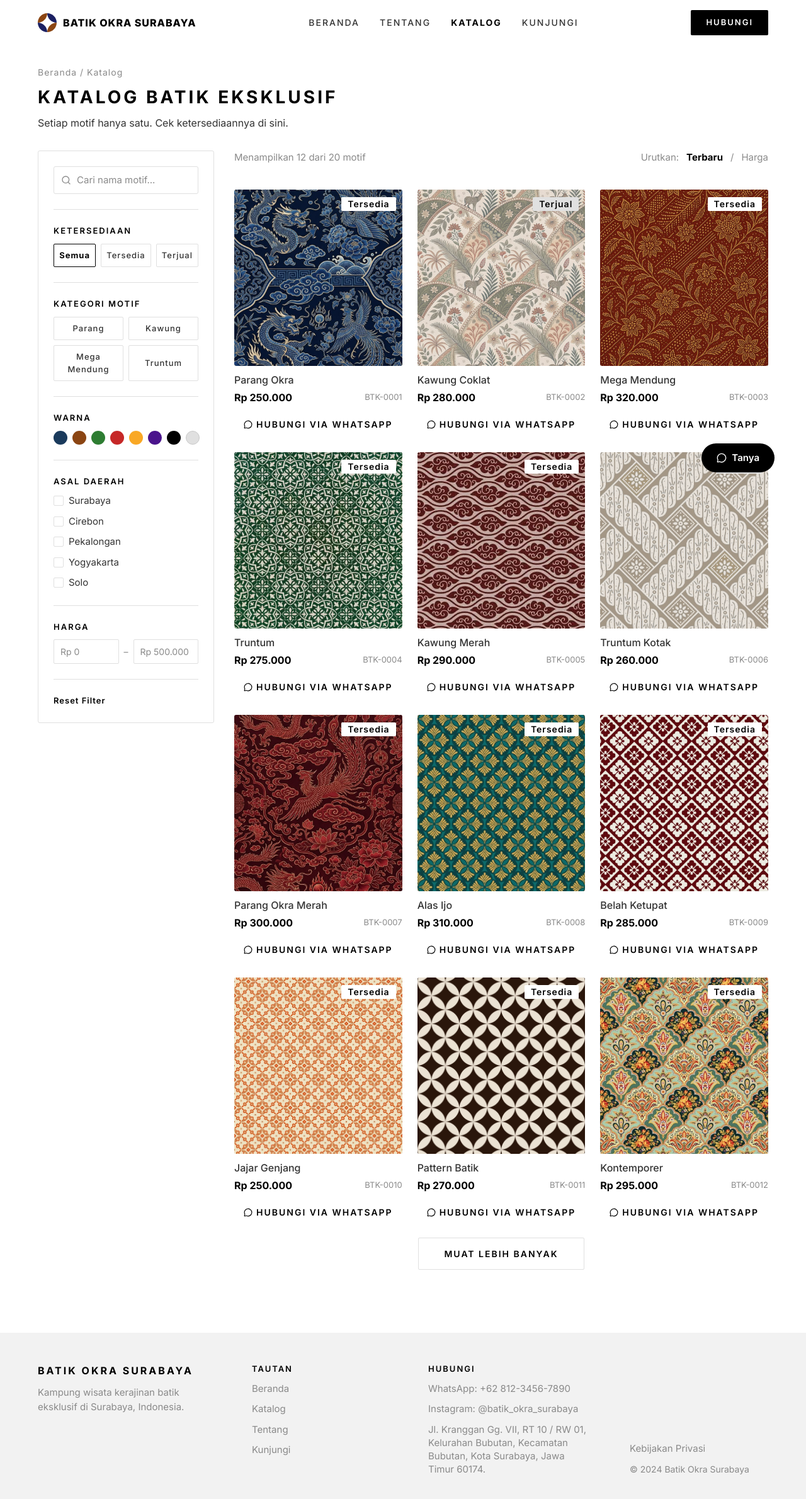
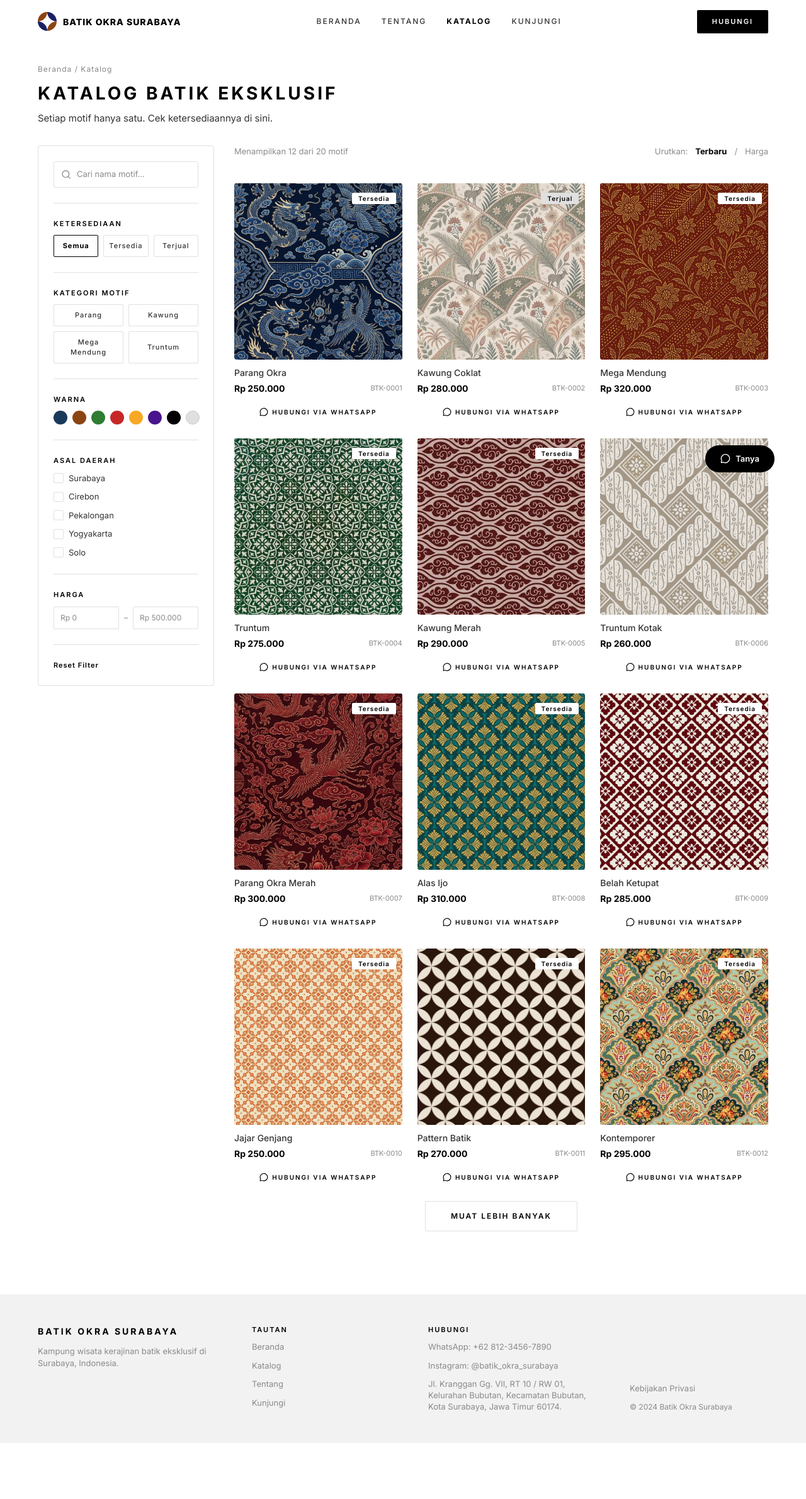
Before and after one commit to Anshari06/Batik-Okra, a Next.js app: page /katalog in a window 1280 px wide. Shown: the top 2380 px of the page at 63% size. After the commit the page ends 2291 px from the top, so only its background shows below. Built offline with nearby package versions, Linux system fonts and the light colour scheme.

Commit message:
style: kembalikan ukuran font ke skala awal (turun 1-2px)

```diff
--- a/src/app/(publik)/katalog/page.tsx
+++ b/src/app/(publik)/katalog/page.tsx
@@ -46,7 +46,7 @@ export default function KatalogPage() {
   return (
     <div className="mx-auto w-full max-w-[1440px]">
       <div className="flex flex-col gap-2 px-6 pt-8 md:px-[60px]">
-        <p className="text-[14px] tracking-[1px] text-[#8a8a8a]">
+        <p className="text-[12px] tracking-[1px] text-[#8a8a8a]">
           <Link href="/" className="hover:text-black">
             Beranda
           </Link>{" "}
@@ -55,7 +55,7 @@ export default function KatalogPage() {
         <h1 className="text-[28px] font-bold tracking-[4px] text-black">
           KATALOG BATIK EKSKLUSIF
         </h1>
-        <p className="text-[16px] text-[#333]">
+        <p className="text-[15px] text-[#333]">
           Setiap motif hanya satu. Cek ketersediaannya di sini.
         </p>
       </div>
@@ -66,7 +66,7 @@ export default function KatalogPage() {
         <div className="min-w-0 flex-1">
           {filtered.length > 0 ? (
             <>
-              <div className="flex flex-wrap items-center justify-between gap-2 text-[15px]">
+              <div className="flex flex-wrap items-center justify-between gap-2 text-[13px]">
                 <p className="text-[#8a8a8a]">
                   Menampilkan {visible.length} dari {filtered.length} motif
                 </p>
@@ -111,7 +111,7 @@ export default function KatalogPage() {
                   <button
                     type="button"
                     onClick={() => setShown((n) => n + PAGE_SIZE)}
-                    className="rounded-[2px] border border-[#e0e0e0] px-10 py-[14px] text-[14px] font-semibold tracking-[2px] text-black hover:border-black"
+                    className="rounded-[2px] border border-[#e0e0e0] px-10 py-[14px] text-[12px] font-semibold tracking-[2px] text-black hover:border-black"
                   >
                     MUAT LEBIH BANYAK
                   </button>
@@ -125,14 +125,14 @@ export default function KatalogPage() {
                 Motif &quot;{kataKunci}&quot; tidak ditemukan.
               </p>
               <div className="flex flex-col items-center gap-4">
-                <p className="text-[16px] text-[#8a8a8a]">Coba kata kunci lain:</p>
+                <p className="text-[14px] text-[#8a8a8a]">Coba kata kunci lain:</p>
                 <div className="flex flex-wrap justify-center gap-2">
                   {SARAN_KATA_KUNCI.map((saran) => (
                     <button
                       key={saran}
                       type="button"
                       onClick={() => patch({ search: saran })}
-                      className="rounded-[20px] border border-[#e0e0e0] px-4 py-2 text-[14px] text-[#333] hover:border-black"
+                      className="rounded-[20px] border border-[#e0e0e0] px-4 py-2 text-[12px] text-[#333] hover:border-black"
                     >
                       {saran}
                     </button>
@@ -150,7 +150,7 @@ export default function KatalogPage() {
                 <button
                   type="button"
                   onClick={reset}
-                  className="rounded-[2px] border border-[#e0e0e0] px-7 py-3 text-[14px] font-semibold tracking-[2px] text-black hover:border-black"
+                  className="rounded-[2px] border border-[#e0e0e0] px-7 py-3 text-[12px] font-semibold tracking-[2px] text-black hover:border-black"
                 >
                   RESET FILTER
                 </button>
--- a/src/components/FilterPanel.tsx
+++ b/src/components/FilterPanel.tsx
@@ -23,7 +23,7 @@ function Chip({
       type="button"
       onClick={onClick}
       aria-pressed={active}
-      className={`flex-1 rounded-[2px] border px-2 py-2 text-[13px] tracking-[1px] ${
+      className={`flex-1 rounded-[2px] border px-2 py-2 text-[11px] tracking-[1px] ${
         active
           ? "border-black font-bold text-black"
           : "border-[#e0e0e0] font-medium text-[#333]"
@@ -36,7 +36,7 @@ function Chip({
 
 function SectionLabel({ children }: { children: ReactNode }) {
   return (
-    <p className="text-[13px] font-semibold tracking-[2px] text-black">{children}</p>
+    <p className="text-[11px] font-semibold tracking-[2px] text-black">{children}</p>
   );
 }
 
@@ -70,7 +70,7 @@ export default function FilterPanel({
           onChange={(e) => patch({ search: e.target.value })}
           placeholder="Cari nama motif..."
           aria-label="Cari nama motif"
-          className="w-full rounded-[3px] border border-[#e0e0e0] py-[10px] pl-9 pr-8 text-[15px] text-black placeholder:text-[#8a8a8a]"
+          className="w-full rounded-[3px] border border-[#e0e0e0] py-[10px] pl-9 pr-8 text-[13px] text-black placeholder:text-[#8a8a8a]"
         />
         {filters.search ? (
           <button
@@ -165,7 +165,7 @@ export default function FilterPanel({
               type="button"
               onClick={() => toggle("asal", asal)}
               aria-pressed={active}
-              className="flex items-center gap-2 text-left text-[15px] text-[#333]"
+              className="flex items-center gap-2 text-left text-[13px] text-[#333]"
             >
               <span
                 className={`flex size-4 shrink-0 items-center justify-center rounded-[2px] border ${
@@ -193,17 +193,17 @@ export default function FilterPanel({
             inputMode="numeric"
             placeholder="Rp 0"
             aria-label="Harga minimum"
-            className="w-full min-w-0 rounded-[2px] border border-[#e0e0e0] px-[10px] py-2 text-[14px] text-black placeholder:text-[#8a8a8a]"
+            className="w-full min-w-0 rounded-[2px] border border-[#e0e0e0] px-[10px] py-2 text-[12px] text-black placeholder:text-[#8a8a8a]"
           />
           {/* shortcut: range harga pakai dua input teks, bukan slider; upgrade ke slider saat filter Supabase server-side */}
-          <span className="text-[14px] text-[#8a8a8a]">–</span>
+          <span className="text-[12px] text-[#8a8a8a]">–</span>
           <input
             value={filters.hargaMax}
             onChange={(e) => patch({ hargaMax: e.target.value.replace(/\D/g, "") })}
             inputMode="numeric"
             placeholder="Rp 500.000"
             aria-label="Harga maksimum"
-            className="w-full min-w-0 rounded-[2px] border border-[#e0e0e0] px-[10px] py-2 text-[14px] text-black placeholder:text-[#8a8a8a]"
+            className="w-full min-w-0 rounded-[2px] border border-[#e0e0e0] px-[10px] py-2 text-[12px] text-black placeholder:text-[#8a8a8a]"
           />
         </div>
       </div>
@@ -213,7 +213,7 @@ export default function FilterPanel({
       <button
         type="button"
         onClick={onReset}
-        className="text-left text-[13px] font-semibold tracking-[1px] text-black hover:underline"
+        className="text-left text-[11px] font-semibold tracking-[1px] text-black hover:underline"
       >
         Reset Filter
       </button>
--- a/src/components/Footer.tsx
+++ b/src/components/Footer.tsx
@@ -12,34 +12,34 @@ export default function Footer() {
   return (
     <footer className="flex flex-col gap-10 bg-[#f2f2f2] px-6 py-12 md:flex-row md:gap-[60px] md:px-[60px] md:py-[48px]">
       <div className="flex flex-1 flex-col gap-3">
-        <p className="text-[16px] font-bold tracking-[3px] text-black">BATIK OKRA SURABAYA</p>
-        <p className="w-[280px] max-w-full text-[15px] leading-[1.5] text-[#8a8a8a]">
+        <p className="text-[14px] font-bold tracking-[3px] text-black">BATIK OKRA SURABAYA</p>
+        <p className="w-[280px] max-w-full text-[13px] leading-[1.5] text-[#8a8a8a]">
           Kampung wisata kerajinan batik eksklusif di Surabaya, Indonesia.
         </p>
       </div>
 
       <div className="flex flex-1 flex-col gap-[10px]">
-        <p className="text-[13px] font-semibold tracking-[2px] text-black">TAUTAN</p>
+        <p className="text-[11px] font-semibold tracking-[2px] text-black">TAUTAN</p>
         {TAUTAN.map((item) => (
-          <Link key={item.label} href={item.href} className="text-[15px] text-[#8a8a8a]">
+          <Link key={item.label} href={item.href} className="text-[13px] text-[#8a8a8a]">
             {item.label}
           </Link>
         ))}
       </div>
 
       <div className="flex flex-1 flex-col gap-[10px]">
-        <p className="text-[13px] font-semibold tracking-[2px] text-black">HUBUNGI</p>
-        <p className="text-[15px] text-[#8a8a8a]">WhatsApp: {WHATSAPP_ADMIN_DISPLAY}</p>
-        <p className="text-[15px] text-[#8a8a8a]">Instagram: @batik_okra_surabaya</p>
-        <p className="w-[260px] max-w-full text-[15px] leading-[1.4] text-[#8a8a8a]">
+        <p className="text-[11px] font-semibold tracking-[2px] text-black">HUBUNGI</p>
+        <p className="text-[13px] text-[#8a8a8a]">WhatsApp: {WHATSAPP_ADMIN_DISPLAY}</p>
+        <p className="text-[13px] text-[#8a8a8a]">Instagram: @batik_okra_surabaya</p>
+        <p className="w-[260px] max-w-full text-[13px] leading-[1.4] text-[#8a8a8a]">
           Jl. Kranggan Gg. VII, RT 10 / RW 01, Kelurahan Bubutan, Kecamatan Bubutan, Kota
           Surabaya, Jawa Timur 60174.
         </p>
       </div>
 
       <div className="flex flex-1 flex-col justify-end gap-[10px] text-[#8a8a8a]">
-        <p className="text-[15px]">Kebijakan Privasi</p>
-        <p className="text-[14px]">© 2024 Batik Okra Surabaya</p>
+        <p className="text-[13px]">Kebijakan Privasi</p>
+        <p className="text-[12px]">© 2024 Batik Okra Surabaya</p>
       </div>
     </footer>
   );
--- a/src/components/Header.tsx
+++ b/src/components/Header.tsx
@@ -24,7 +24,7 @@ export default function Header() {
       <Link href="/" className="flex items-center gap-[10px]">
         {/* eslint-disable-next-line @next/next/no-img-element -- SVG lokal, next/image menolak SVG */}
         <img src="/assets/logomark.svg" alt="" width={30} height={30} className="h-[30px] w-[30px]" />
-        <span className="text-[16px] font-extrabold tracking-[1px] text-black">
+        <span className="text-[14px] font-extrabold tracking-[1px] text-black">
           BATIK OKRA SURABAYA
         </span>
       </Link>
@@ -34,7 +34,7 @@ export default function Header() {
           <Link
             key={item.label}
             href={item.href}
-            className={`text-[14px] tracking-[2px] ${
+            className={`text-[12px] tracking-[2px] ${
               isActive(item.href, pathname) ? "font-bold text-black" : "font-medium text-[#333]"
             }`}
           >
@@ -45,7 +45,7 @@ export default function Header() {
 
       <Link
         href="/kunjungi"
-        className="rounded-[2px] bg-black px-6 py-[10px] text-[13px] font-semibold tracking-[2px] text-white"
+        className="rounded-[2px] bg-black px-6 py-[10px] text-[11px] font-semibold tracking-[2px] text-white"
       >
         HUBUNGI
       </Link>
--- a/src/components/ProductCard.tsx
+++ b/src/components/ProductCard.tsx
@@ -43,10 +43,10 @@ export default function ProductCard({
       </Link>
 
       <div className="flex flex-col gap-[4px] py-[10px]">
-        <p className="text-[16px] font-medium text-[#333]">{product.nama}</p>
+        <p className="text-[14px] font-medium text-[#333]">{product.nama}</p>
         <div className="flex items-center justify-between">
-          <p className="text-[16px] font-bold text-black">{formatRupiah(product.harga)}</p>
-          <p className="text-[13px] text-[#8a8a8a]">{product.kode}</p>
+          <p className="text-[14px] font-bold text-black">{formatRupiah(product.harga)}</p>
+          <p className="text-[11px] text-[#8a8a8a]">{product.kode}</p>
         </div>
       </div>
 
@@ -55,7 +55,7 @@ export default function ProductCard({
           href={waLink(WHATSAPP_ADMIN, pesan)}
           target="_blank"
           rel="noopener noreferrer"
-          className="flex items-center justify-center gap-[6px] rounded-[2px] py-[10px] text-[14px] font-semibold tracking-[2px] text-black"
+          className="flex items-center justify-center gap-[6px] rounded-[2px] py-[10px] text-[10px] font-semibold tracking-[2px] text-black"
         >
           <MessageCircle size={14} />
           HUBUNGI VIA WHATSAPP
--- a/src/components/StatusBadge.tsx
+++ b/src/components/StatusBadge.tsx
@@ -3,7 +3,7 @@ import { STATUS_LABEL, STATUS_STYLE, type ProductStatus } from "@/lib/constants"
 export default function StatusBadge({ status }: { status: ProductStatus }) {
   return (
     <span
-      className={`inline-block rounded-[2px] px-[10px] py-[4px] text-[14px] font-semibold leading-none tracking-[1px] ${STATUS_STYLE[status]}`}
+      className={`inline-block rounded-[2px] px-[10px] py-[4px] text-[10px] font-semibold leading-none tracking-[1px] ${STATUS_STYLE[status]}`}
     >
       {STATUS_LABEL[status]}
     </span>
--- a/src/components/TanyaButton.tsx
+++ b/src/components/TanyaButton.tsx
@@ -5,7 +5,7 @@ export default function TanyaButton({ onClick }: { onClick?: () => void }) {
     <button
       type="button"
       onClick={onClick}
-      className="fixed bottom-6 right-6 z-50 flex items-center gap-2 rounded-[24px] bg-black px-6 py-3 text-[15px] font-semibold text-white md:bottom-[50px] md:right-[50px]"
+      className="fixed bottom-6 right-6 z-50 flex items-center gap-2 rounded-[24px] bg-black px-6 py-3 text-[13px] font-semibold text-white md:bottom-[50px] md:right-[50px]"
     >
       <MessageCircle size={16} />
       Tanya
```
Also changed, not shown: src/app/(publik)/page.tsx (+25 -25 lines).
